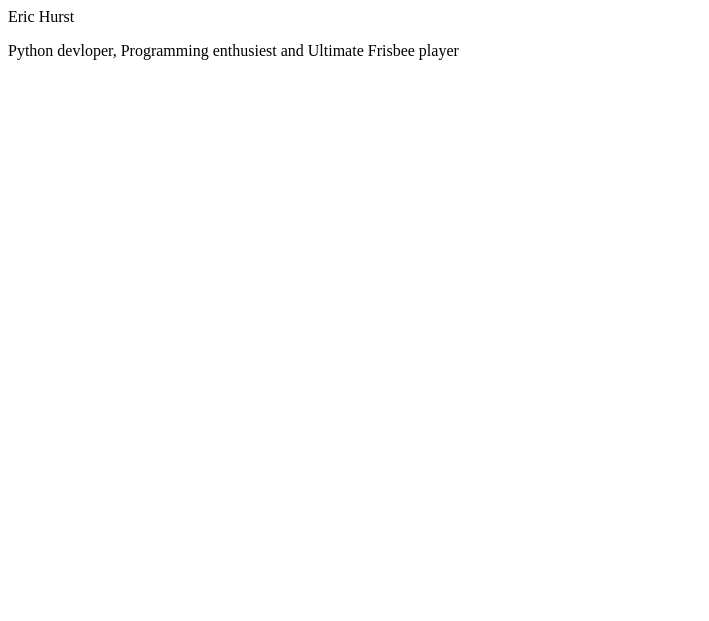
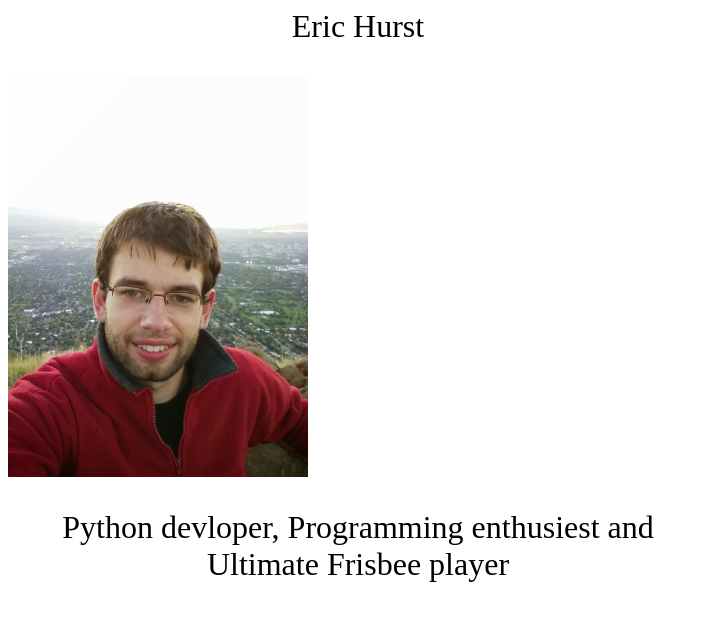
Before and after one commit to minkusanderic/eric-hurst-portfolio, a Django app: page / in a window 1280 px wide. Shown: the top 621 px of the page, without its empty margins (0-709 px from the left). Run offline with Django 3.2, Linux system fonts and the light colour scheme; parts of the project's set-up code (start-up, migrations or seed data) failed here and were passed over.

Commit message:
Added simple home page with statics

```diff
--- /dev/null
+++ b/home/static/home.css
@@ -0,0 +1,15 @@
+p {
+    font-size: 32;
+    text-align: center;
+}
+
+img.profile {
+    height: 400px;
+    width: 300px;
+    margin-left: auto;
+    margin-right: auto;
+}
+
+body div {
+    width: 700px;
+}
--- a/home/templates/home/index.html
+++ b/home/templates/home/index.html
@@ -1,4 +1,9 @@
+{% load staticfiles %}
+<link type="text/css" href="{% static "home.css" %}" />
+<link href="{% static 'home.css' %}"
+      rel="stylesheet" media="screen">
 <div>
 <p>Eric Hurst</p>
+<img class="profile" src="{% static "profile.jpg" %}"/>
 <p>Python devloper, Programming enthusiest and Ultimate Frisbee player</p>
 </div
```
Also changed, not shown: home/static/profile.jpg (added).
